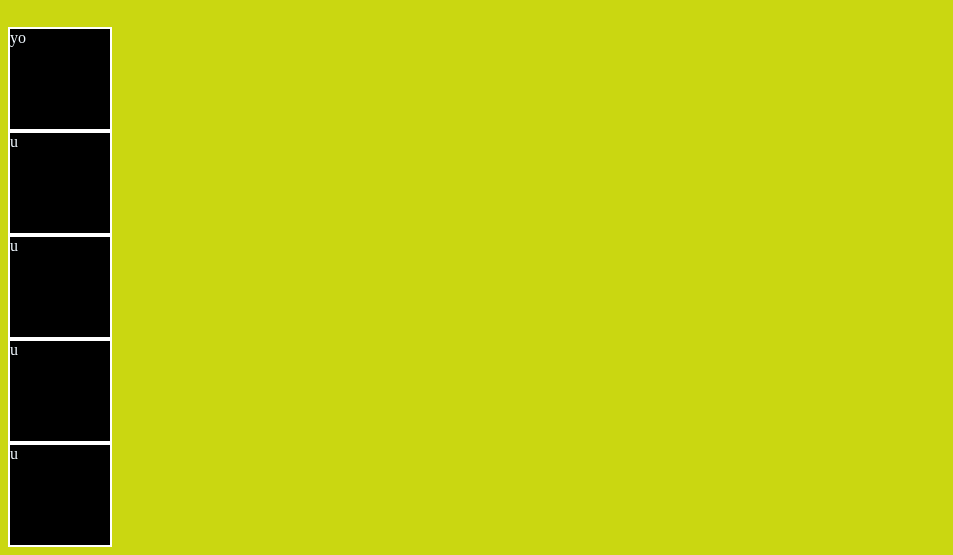
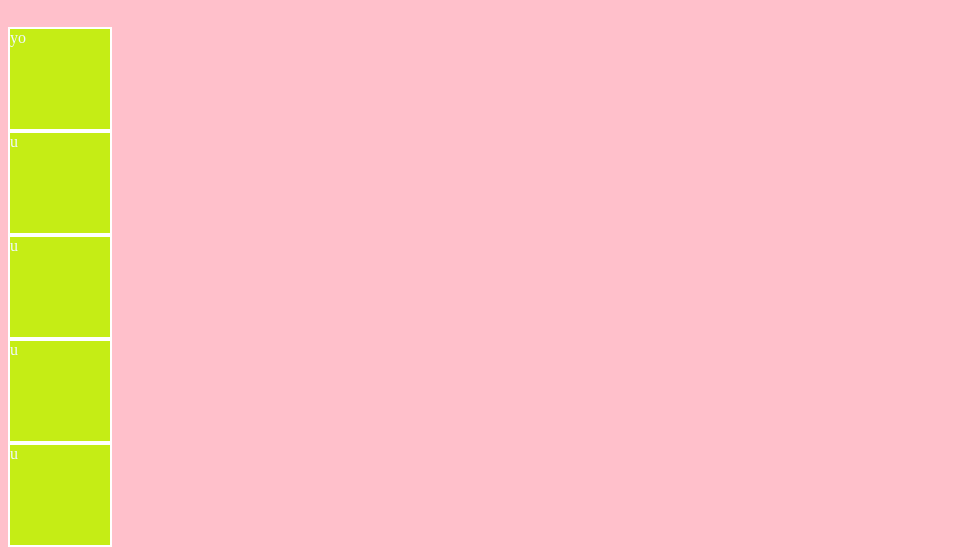
Before and after one commit to Muzahibul/xyz, a plain HTML site: page index.html in a window 1280 px wide. Shown: the part 510-1065 px from the top of the page, without its empty margins (0-953 px from the left). Drawn offline with Linux system fonts and the light colour scheme.

Commit message:
add file

```diff
--- a/m.css
+++ b/m.css
@@ -1,5 +1,6 @@
 * {
-    background-color: rgb(202, 215, 17);
+    background-color: pink;
+
 }
 
 h1 {
@@ -16,11 +17,10 @@ h2 {
      margin-top: 5px;
 }
 
-
 div {
       border: 2px solid white;
       justify-content: center;
-      background-color: black;
+      background-color: rgb(197, 237, 21);
       height: 100px;
       width: 100px;
       color: aliceblue;
```
Also changed, not shown: index.html (+4 -2 lines).
